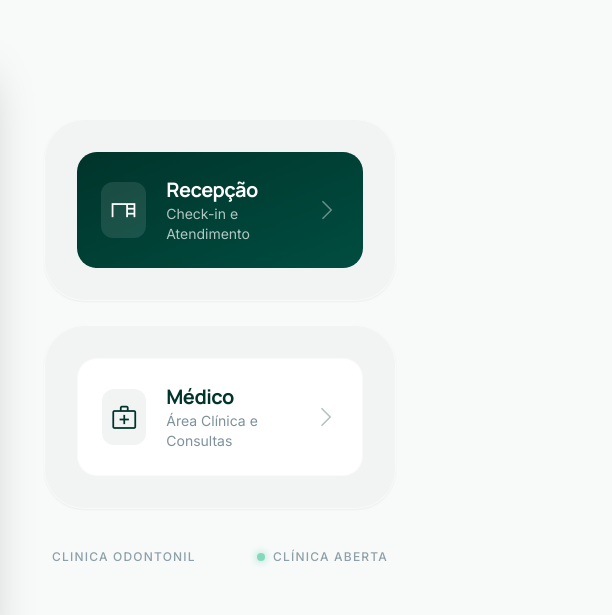
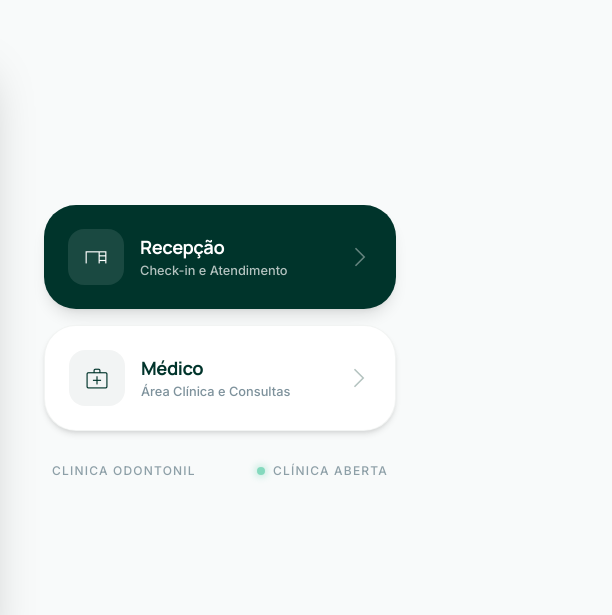
Before and after one commit to flavioalmeidamatos/odontonil, a website: page public/index.html in a window 1280 px wide. Shown: the part 90-705 px from the top of the page, 668-1280 px from the left. Drawn offline with nearby package versions, Linux system fonts and the light colour scheme.

Commit message:
feat: add landing page with navigation to reception and medical modules

```diff
--- a/public/index.html
+++ b/public/index.html
@@ -109,33 +109,33 @@
     </div>
 
     <!-- Main Interaction Layer -->
-    <div class="flex-1 px-6 pb-24 md:pb-0 -mt-4 md:mt-0 relative z-10 flex flex-col justify-center gap-6 w-full md:max-w-md mx-auto">
+    <div class="flex-1 px-6 pb-24 md:pb-0 relative z-10 flex flex-col justify-center gap-4 w-full md:max-w-md mx-auto">
         <!-- Reception Button -->
-        <a href="painel_da_recep_o/code.html" data-haptic="medium" class="group relative flex flex-col items-center p-8 bg-surface-container-low dark:bg-surface-container-low rounded-[2.5rem] border border-white/50 dark:border-white/5 shadow-sm hover:shadow-xl hover:shadow-primary/10 transition-all duration-300 active:scale-[0.98]">
-            <div class="flex items-center gap-5 p-6 rounded-[1.25rem] bg-gradient-to-br from-primary to-primary-container text-white overflow-hidden relative">
-                <div class="absolute inset-0 bg-white/5 opacity-0 group-hover:opacity-100 transition-opacity"></div>
-                <div class="w-14 h-14 rounded-full bg-white/10 flex items-center justify-center">
-                    <span class="material-symbols-outlined text-3xl" style="font-variation-settings: 'wght' 300;">desk</span>
+        <a href="painel_da_recep_o/code.html" data-haptic="medium" class="group w-full relative p-5 md:p-6 bg-primary rounded-[2rem] shadow-lg hover:shadow-xl hover:-translate-y-1 transition-all duration-300 active:scale-[0.98] overflow-hidden">
+            <div class="absolute inset-0 bg-white/5 opacity-0 group-hover:opacity-100 transition-opacity"></div>
+            <div class="flex items-center gap-4 text-white">
+                <div class="w-14 h-14 shrink-0 rounded-2xl bg-white/10 flex items-center justify-center overflow-hidden">
+                    <span class="material-symbols-outlined text-[28px]">desk</span>
                 </div>
-                <div class="flex flex-col text-left">
-                    <span class="font-headline text-xl font-bold tracking-tight">Recepção</span>
-                    <span class="text-white/70 text-sm">Check-in e Atendimento</span>
+                <div class="flex flex-col text-left flex-1 min-w-0">
+                    <span class="font-headline text-[1.15rem] font-bold tracking-tight truncate">Recepção</span>
+                    <span class="text-white/70 text-[0.8rem] font-medium truncate">Check-in e Atendimento</span>
                 </div>
-                <span class="material-symbols-outlined ml-auto text-white/40 group-hover:translate-x-2 transition-transform">arrow_forward_ios</span>
+                <span class="material-symbols-outlined text-white/40 group-hover:translate-x-1 transition-transform">arrow_forward_ios</span>
             </div>
         </a>
 
         <!-- Doctor Button -->
-        <a href="buscar_paciente_m_dico/code.html" data-haptic="medium" class="group relative flex flex-col items-center p-8 bg-surface-container-low dark:bg-surface-container-low rounded-[2.5rem] border border-white/50 dark:border-white/5 shadow-sm hover:shadow-xl hover:shadow-secondary/10 transition-all duration-300 active:scale-[0.98]">
-            <div class="flex items-center gap-5 p-6 rounded-[1.25rem] bg-surface-container-lowest border border-outline-variant/10 text-primary">
-                <div class="w-14 h-14 rounded-full bg-primary/5 flex items-center justify-center text-primary">
-                    <span class="material-symbols-outlined text-3xl" style="font-variation-settings: 'wght' 300;">medical_services</span>
+        <a href="buscar_paciente_m_dico/code.html" data-haptic="medium" class="group w-full relative p-5 md:p-6 bg-surface-container-lowest rounded-[2rem] border border-outline-variant/20 shadow-md hover:shadow-lg hover:border-primary/20 hover:-translate-y-1 transition-all duration-300 active:scale-[0.98] overflow-hidden">
+            <div class="flex items-center gap-4 text-primary">
+                <div class="w-14 h-14 shrink-0 rounded-2xl bg-primary/5 flex items-center justify-center overflow-hidden">
+                    <span class="material-symbols-outlined text-[28px]">medical_services</span>
                 </div>
-                <div class="flex flex-col text-left">
-                    <span class="font-headline text-xl font-bold tracking-tight">Médico</span>
-                    <span class="text-secondary/70 text-sm">Área Clínica e Consultas</span>
+                <div class="flex flex-col text-left flex-1 min-w-0">
+                    <span class="font-headline text-[1.15rem] font-bold tracking-tight truncate">Médico</span>
+                    <span class="text-secondary/70 text-[0.8rem] font-medium truncate">Área Clínica e Consultas</span>
                 </div>
-                <span class="material-symbols-outlined ml-auto text-primary/30 group-hover:translate-x-2 transition-transform">arrow_forward_ios</span>
+                <span class="material-symbols-outlined text-primary/30 group-hover:translate-x-1 transition-transform">arrow_forward_ios</span>
             </div>
         </a>
 
```
